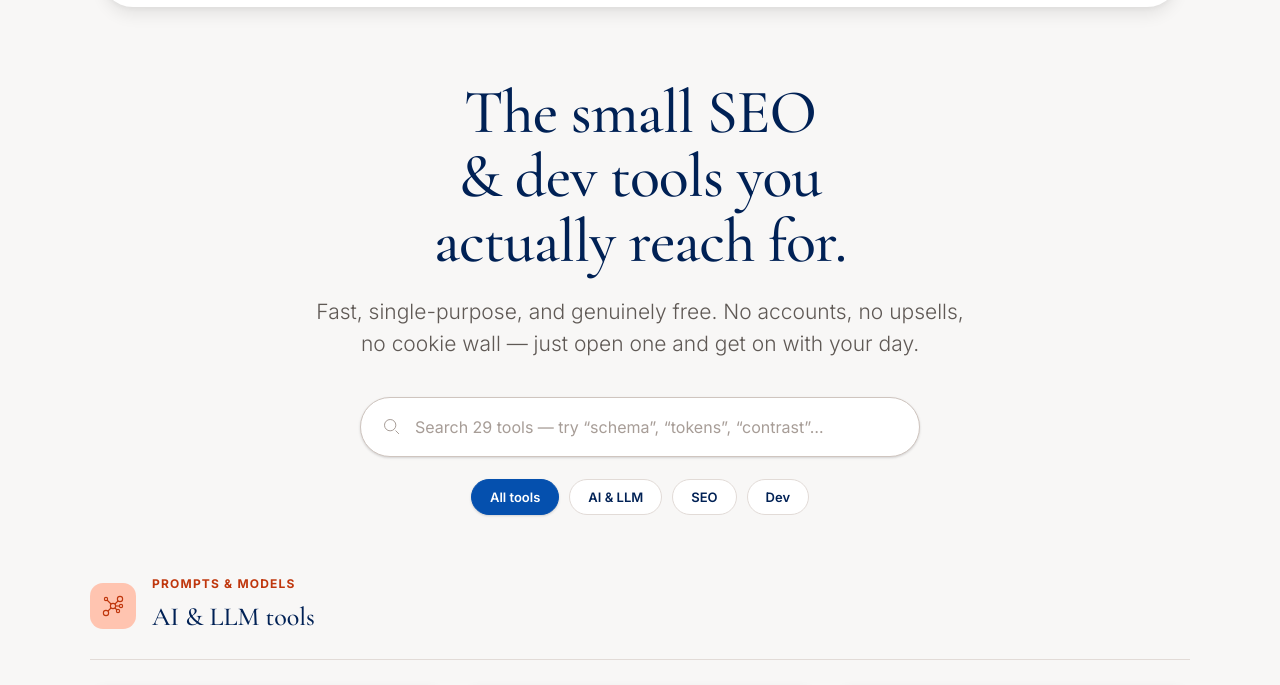
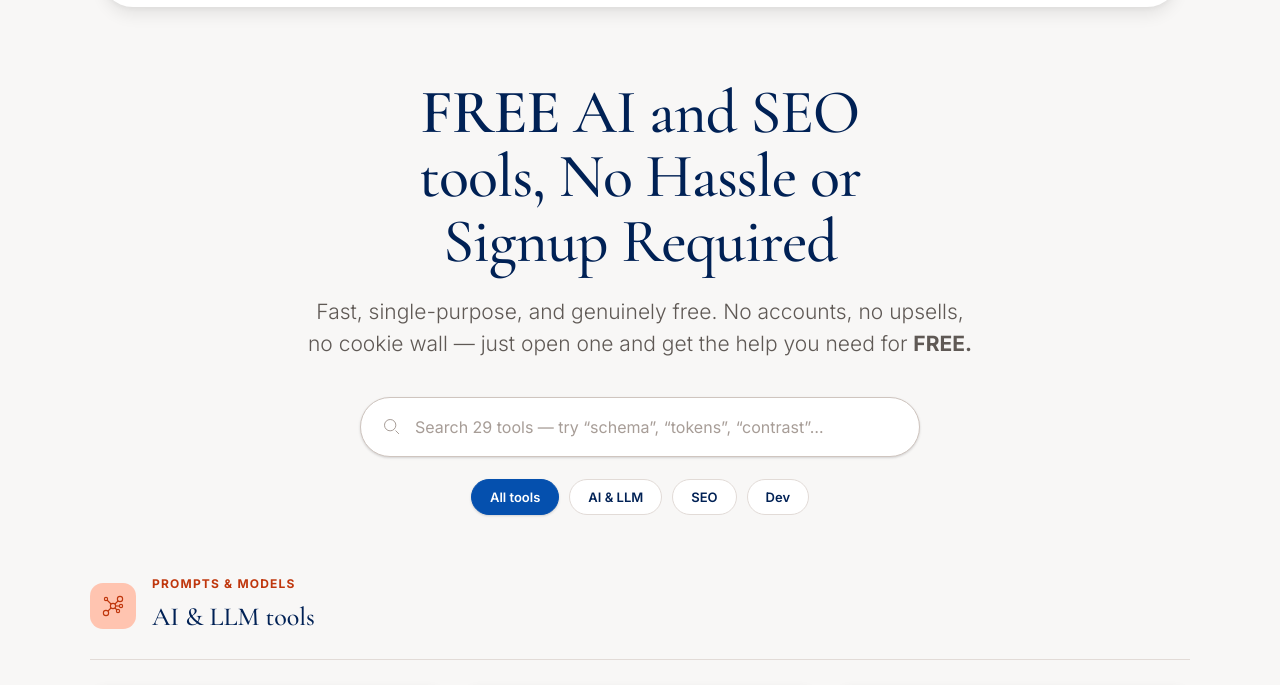
Before and after one commit to EBM26/seotools4free, a plain HTML site: page index.html in a window 1280 px wide. Shown: the part 73-758 px from the top of the page. Drawn offline with nearby package versions, Linux system fonts and the light colour scheme.

Commit message:
some copy change

```diff
--- a/index.html
+++ b/index.html
@@ -3,7 +3,7 @@
 <head>
   <meta charset="UTF-8" />
   <meta name="viewport" content="width=device-width, initial-scale=1.0" />
-  <title>Free SEO & Dev Tools</title>
+  <title>Free SEO & AI Tools - No Sign Up or Email Required</title>
   <meta name="description" content="29 free, fast, single-purpose SEO, dev, and AI tools. No signup, no upsells." />
   <link rel="preconnect" href="https://fonts.googleapis.com" />
   <link rel="preconnect" href="https://fonts.gstatic.com" crossorigin />
@@ -23,8 +23,8 @@
   <main class="home-max">
 
     <section class="home-hero">
-      <h1 class="home-hero__title">The small SEO &amp; dev tools you actually reach for.</h1>
-      <p class="home-hero__subtitle">Fast, single-purpose, and genuinely free. No accounts, no upsells, no cookie wall — just open one and get on with your day.</p>
+      <h1 class="home-hero__title"><b>FREE</b> AI and SEO tools, No Hassle or Signup Required</h1>
+      <p class="home-hero__subtitle">Fast, single-purpose, and genuinely free. No accounts, no upsells, no cookie wall — just open one and get the help you need for <b>FREE.</b> </p>
 
       <div class="home-search">
         <span class="home-search__icon">
```
